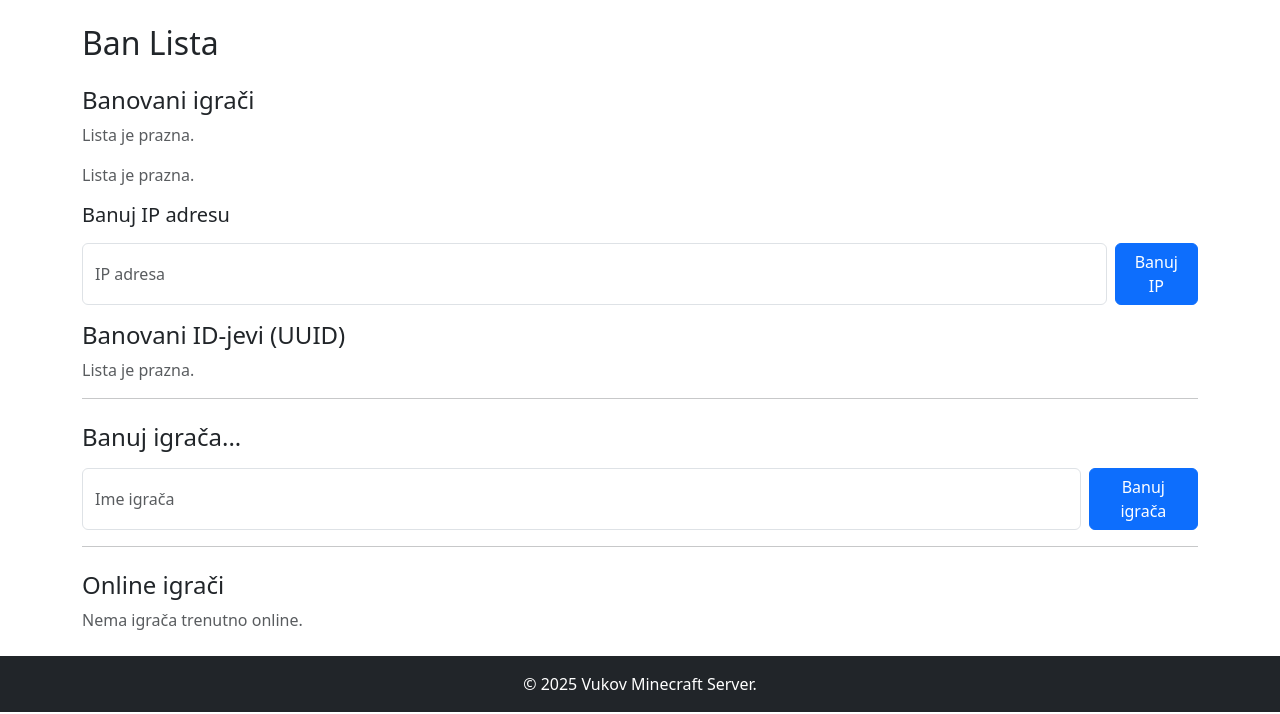
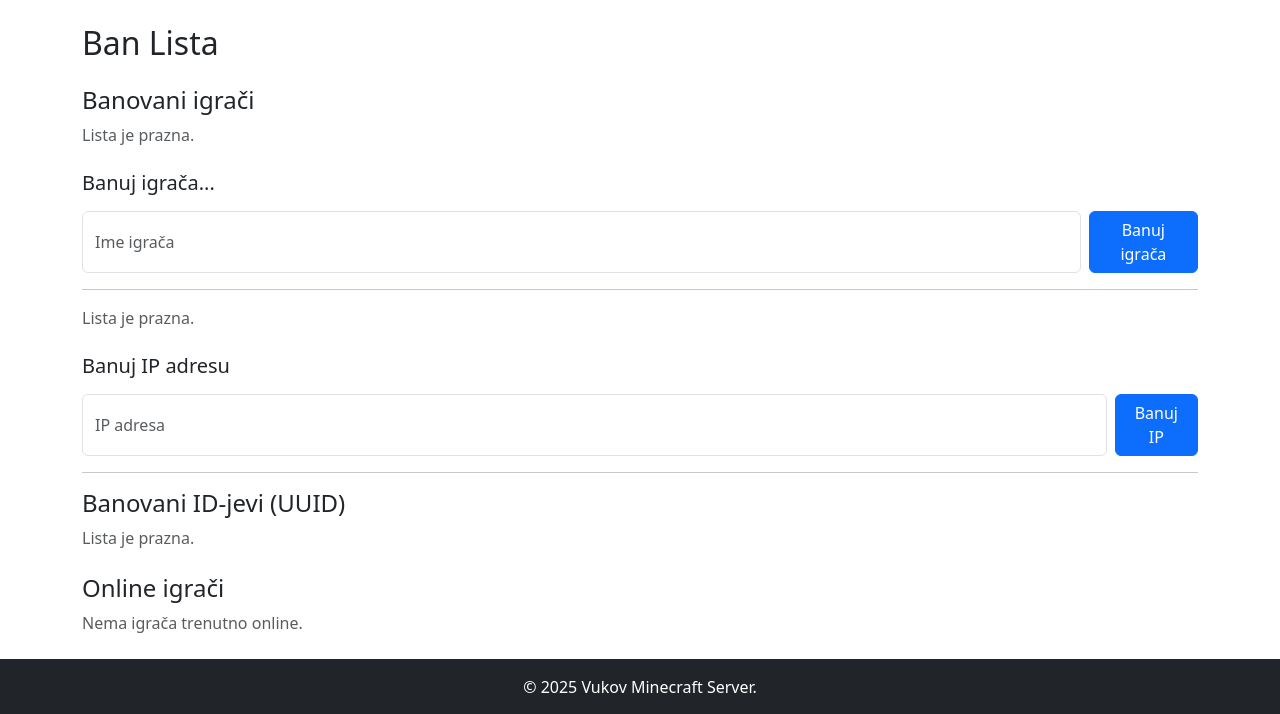
Before and after one commit to aleksandarristic/mc_dash, a FastAPI app: template app/templates/admin/banlist_dashboard.html in a window 1280 px wide. Shown: the part 56-770 px from the top of the page. Run offline with FastAPI, Linux system fonts and the light colour scheme; the template is opened without the code that fills it, so the values that code supplies are empty.

Commit message:
Style changes

```diff
--- a/app/templates/admin/banlist_dashboard.html
+++ b/app/templates/admin/banlist_dashboard.html
@@ -33,6 +33,14 @@
 <p class="text-muted">Lista je prazna.</p>
 {% endif %}
 
+<h5 class="mt-4">Banuj igrača...</h5>
+<form method="POST" action="{{ url_for('admin_ban_player') }}" class="d-flex gap-2 my-3">
+    <input id="ban-name" name="player" class="form-control" placeholder="Ime igrača" required>
+    <button class="btn btn-primary" type="submit">Banuj igrača</button>
+</form>
+
+<hr>
+
 {% if banlist and banlist['ips'] %}
 <ul id="banlist-ips" class="list-group mb-3">
     {% for line in banlist['ips'] %}
@@ -52,12 +60,13 @@
 <p class="text-muted">Lista je prazna.</p>
 {% endif %}
 
-<h5>Banuj IP adresu</h5>
+<h5 class="mt-4">Banuj IP adresu</h5>
 <form method="POST" action="{{ url_for('admin_ban_ip') }}" class="d-flex gap-2 my-3">
     <input id="ban-ip" name="ip" class="form-control" placeholder="IP adresa" required>
     <button class="btn btn-primary" type="submit">Banuj IP</button>
 </form>
 
+<hr>
 
 <h4>Banovani ID-jevi (UUID)</h4>
 {% if banlist and banlist['uuids'] %}
@@ -79,15 +88,6 @@
 <p class="text-muted">Lista je prazna.</p>
 {% endif %}
 
-<hr>
-
-<h4 class="mt-4">Banuj igrača...</h4>
-<form method="POST" action="{{ url_for('admin_ban_player') }}" class="d-flex gap-2 my-3">
-    <input id="ban-name" name="player" class="form-control" placeholder="Ime igrača" required>
-    <button class="btn btn-primary" type="submit">Banuj igrača</button>
-</form>
-
-<hr>
 
 <h4 class="mt-4">Online igrači</h4>
 {% if online_players %}
```
